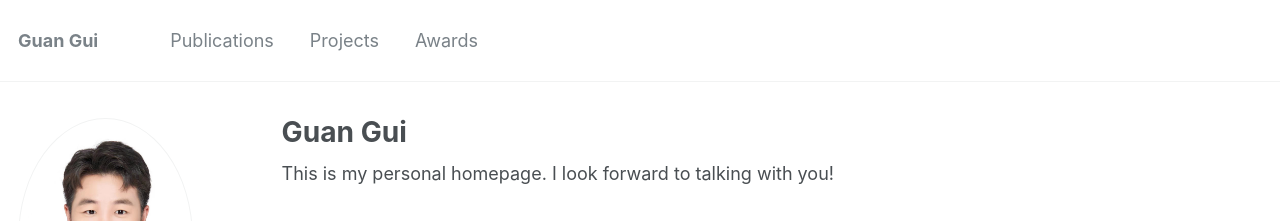
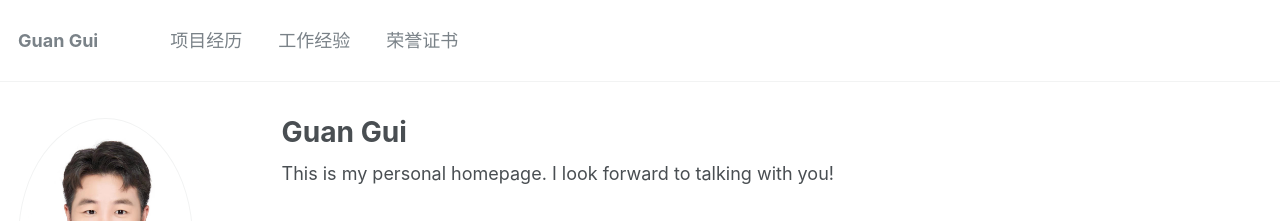
Before and after one commit to Na-Yan/Na-Yan.github.io, a Jekyll site: the page built from _pages/about.md, in a window 1280 px wide and 1388 px high. Shown: the top 221 px of the window. Built offline with Jekyll 4.4.1, drawn with Linux system fonts in a browser that asks for light colours.

Commit message:
Update navigation.yml

```diff
--- a/_data/navigation.yml
+++ b/_data/navigation.yml
@@ -6,10 +6,10 @@ main:
   #- title: "Projects"
   #  url: /talks/
 
-  - title: "Publications"
+  - title: "项目经历"
     url: /pub/
 
-  - title: "Projects"
+  - title: "工作经验"
     url: /test/
 
   #- title: "Projects"
@@ -24,7 +24,7 @@ main:
   #- title: "Blog"
   #  url: /year-archive/
 
-  - title: "Awards"
+  - title: "荣誉证书"
     url: /cv/
 
 
```
